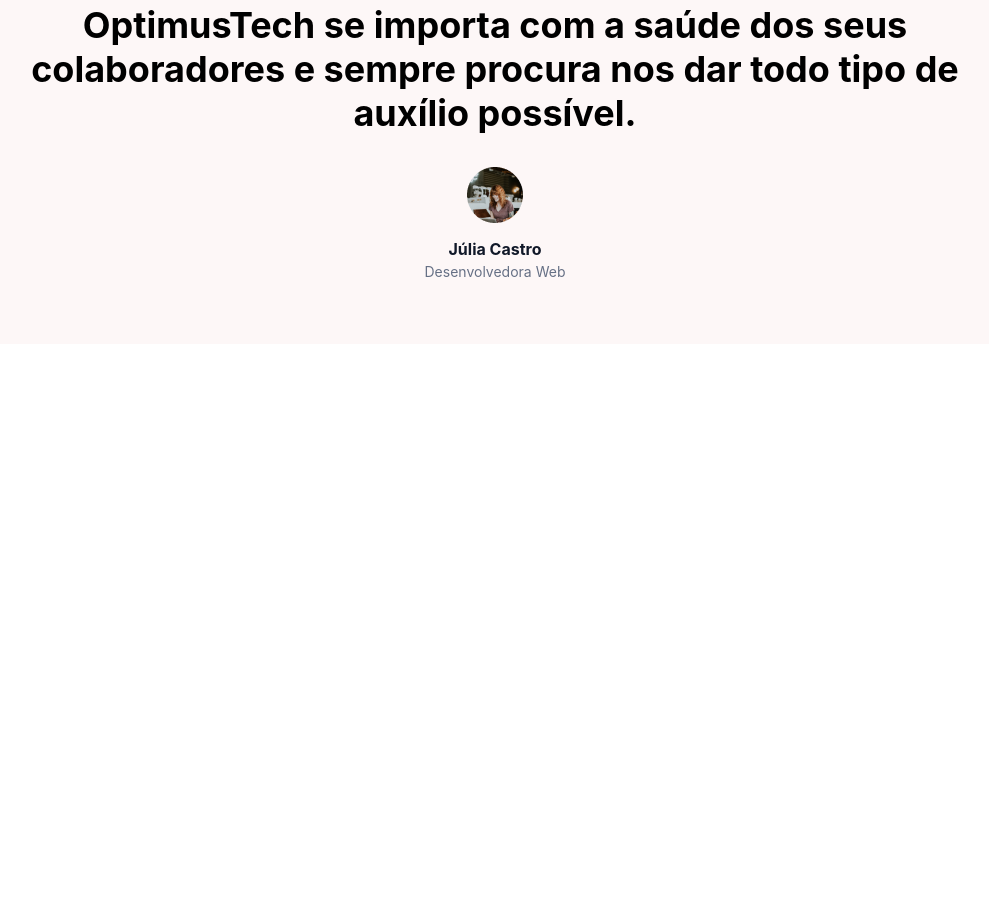
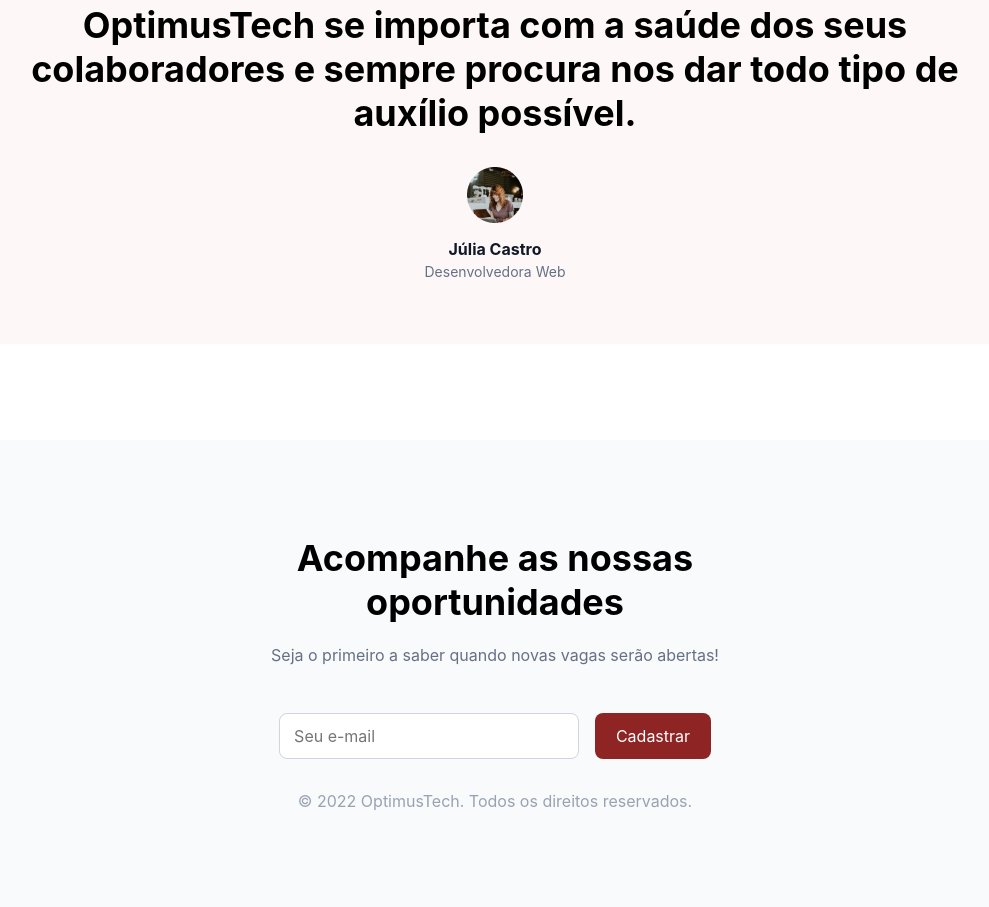
Before and after one commit to ythiago03/alura-7daysOfCode, a plain HTML site: page 7days-of-code/html-css/index.html in a window 1280 px wide. Shown: the part 2593-3500 px from the top of the page, without its empty margins (145-1134 px from the left). Before the commit the page ends 3033 px from the top, so only its background shows below. Drawn offline with Linux system fonts and the light colour scheme.

Commit message:
Add files via upload

```diff
--- a/7days-of-code/html-css/index.html
+++ b/7days-of-code/html-css/index.html
@@ -133,5 +133,15 @@
             <span class="job">Desenvolvedora Web</span>
         </div>
     </section>
+
+    <footer>
+        <h2>Acompanhe as nossas oportunidades</h2>
+        <span>Seja o primeiro a saber quando novas vagas serão abertas!</span>
+        <form>
+            <input type="email" name="nome" placeholder="Seu e-mail" required>
+            <button type="submit">Cadastrar</button>
+        </form>
+        <span>© 2022 OptimusTech. Todos os direitos reservados.</span>
+    </footer>
 </body>
 </html>
--- a/7days-of-code/html-css/style.css
+++ b/7days-of-code/html-css/style.css
@@ -285,3 +285,54 @@
     margin-top: 0.25rem;
     font-weight: 400;
 }
+/* footer */
+footer{
+    display: flex;
+    justify-content: center;
+    align-items: center;
+    flex-direction: column;
+    background-color: #F9FAFB;
+    padding: 6rem 21rem;
+    text-align: center;
+}
+
+footer h2{
+    font-size:2.25rem;
+
+}
+
+footer span:nth-child(2){
+    color:var(--text-color);
+    padding-top: 1.3rem;
+    min-width: 300px;
+}
+
+footer span:nth-child(4){
+    color: #98A2B3;
+    padding-top: 2rem;
+    min-width: 300px;
+}
+
+footer form{
+    display:flex;
+    padding-top: 3rem;
+}
+
+footer form button{
+    background-color: var(--main-color);
+    color:white;
+    margin-left: 1rem;
+    padding: 0.8rem 1.3rem;
+    border-radius: 0.5rem;
+}
+
+footer form input{
+    color:var(--text-color);
+    border: 1px solid #D0D5DD;
+    outline: none;
+    padding: 0.75rem 0.875rem;
+    max-width: 360px;
+    width: 100%;
+    border-radius: 0.5rem;
+    min-width: 300px;
+}
```
